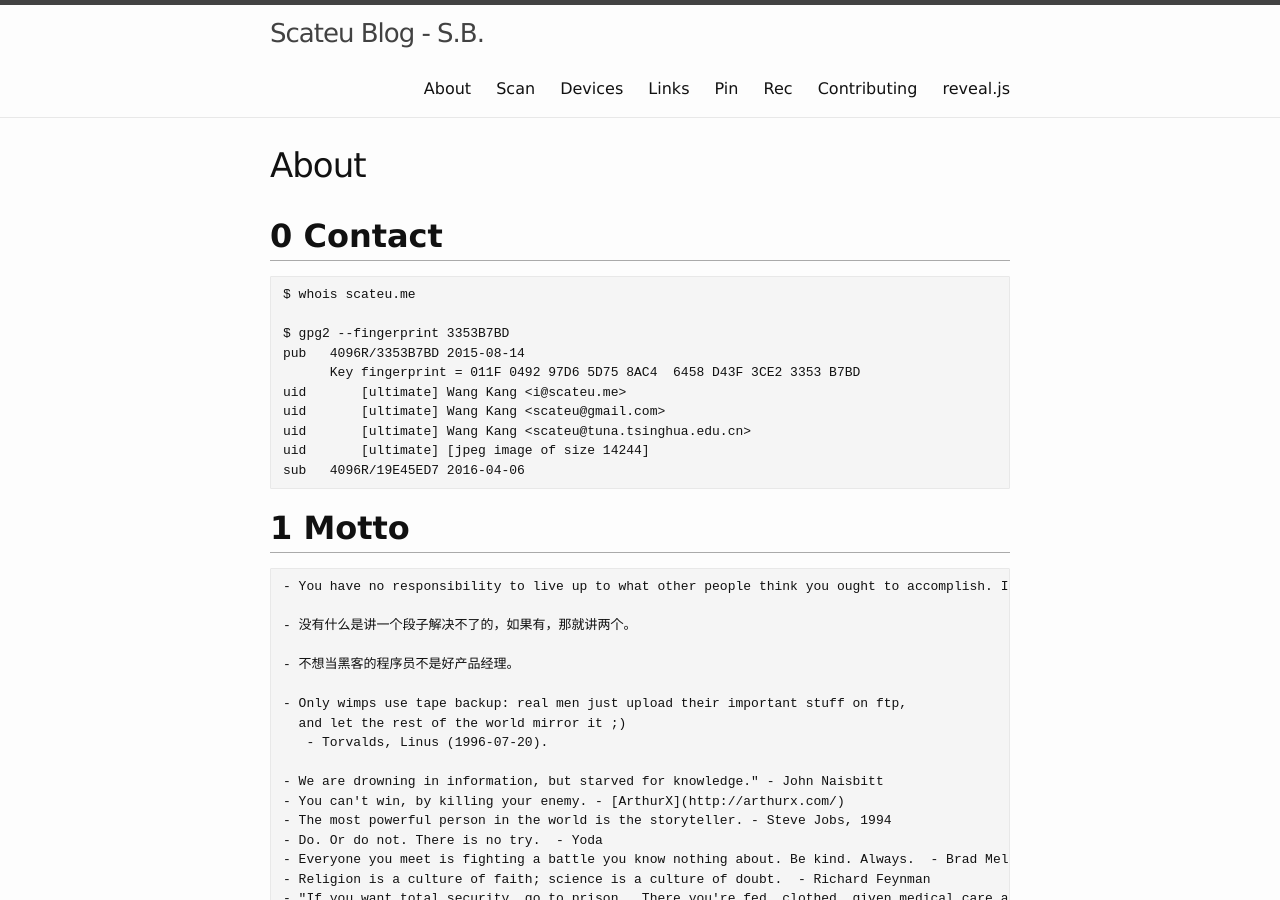
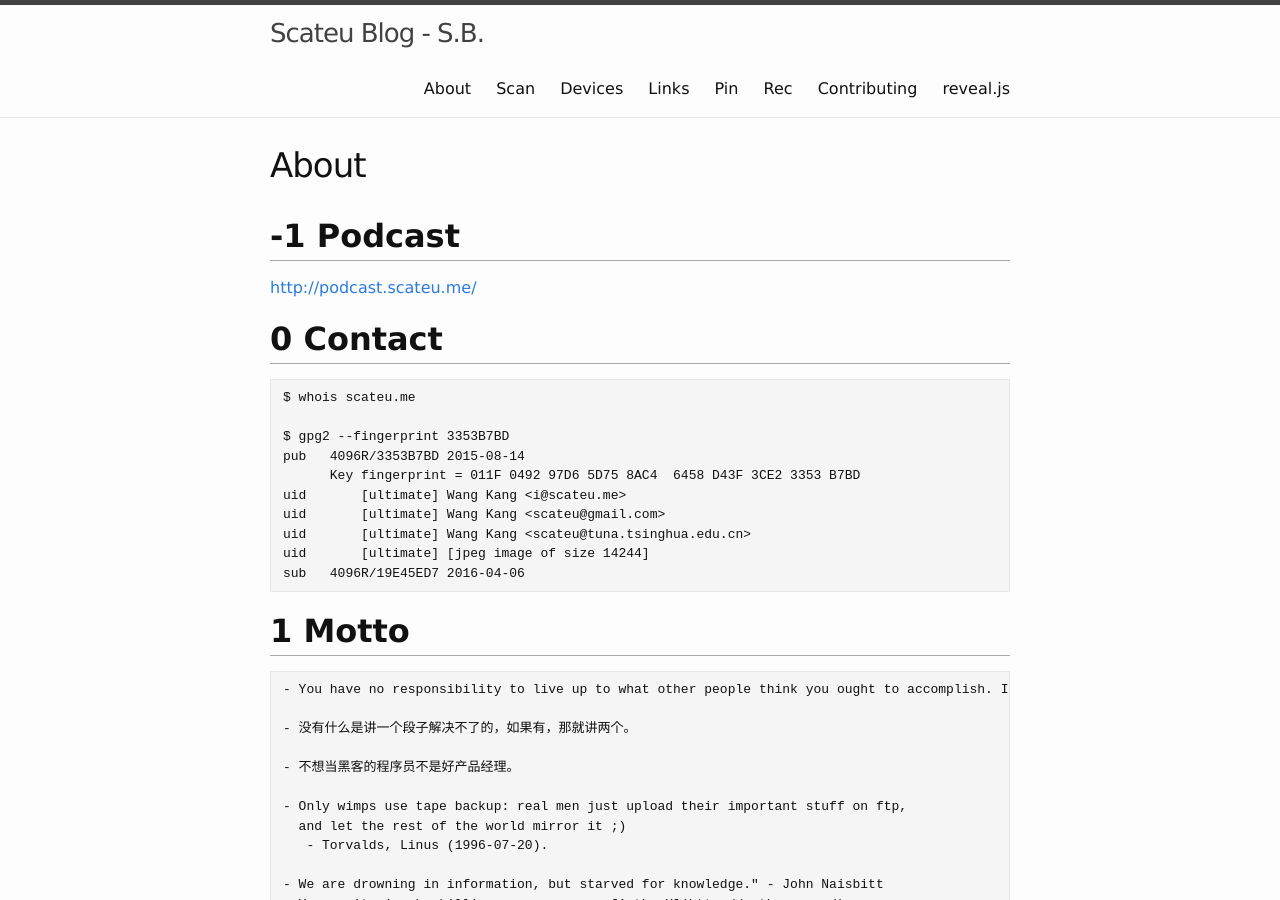
Before and after one commit to scateu/scateu.github.io, a Jekyll site: the page built from _pages/01-about.md, in a window 1280 px wide and 900 px high. Built offline with Jekyll 4.4.1, drawn with Linux system fonts in a browser that asks for light colours; comment, search, counter and statistics services are not loaded.

Commit message:
Sun Jul 21 16:08:23 CST 2019

```diff
--- a/_pages/01-about.md
+++ b/_pages/01-about.md
@@ -3,6 +3,10 @@ layout: page
 title: About
 permalink: /about/
 ---
+
+## -1 Podcast
+
+<http://podcast.scateu.me/>
 
 ## 0 Contact
 
```
Also changed, not shown: _posts/2016-07-09-podcast-rocks.md (+1 -0 lines).
